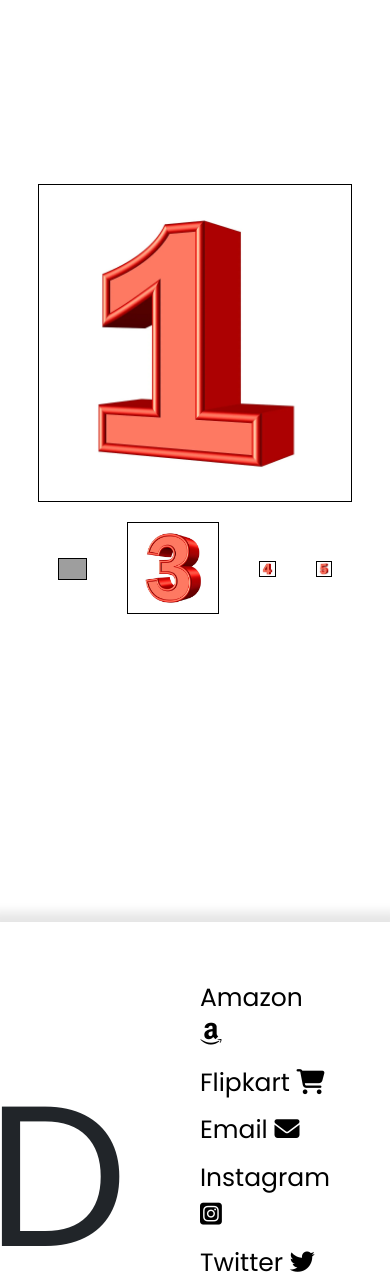
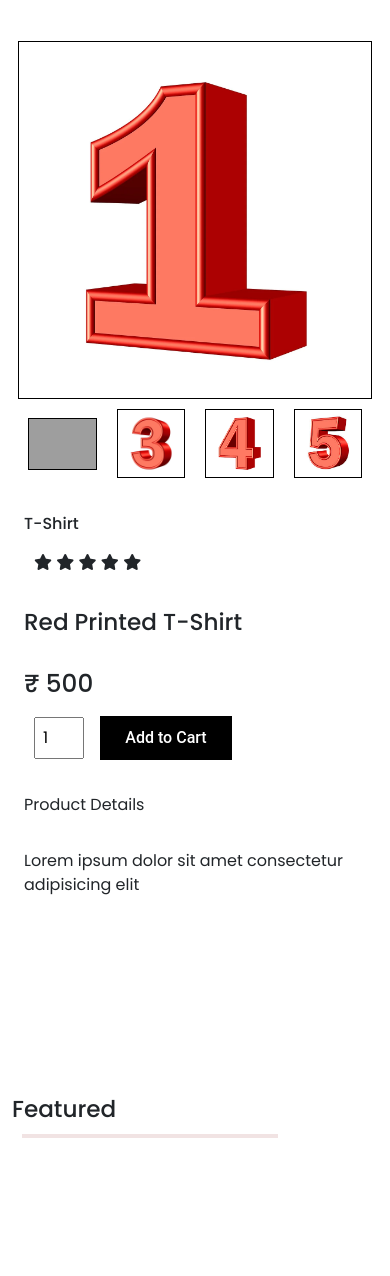
Before and after one commit to Ram24102002/VOID-Project, a PHP site: page /single_product.html in a window 390 px wide. Shown: the part 117-1393 px from the top of the page. Run offline with PHP 8.4, Linux system fonts and the light colour scheme; grey boxes are pictures that could not be loaded.

Commit message:
day 1 push

```diff
--- a/assets/css/style.css
+++ b/assets/css/style.css
@@ -1,5 +1,10 @@
 @import url('https://fonts.googleapis.com/css2?family=Poppins:ital,wght@0,100;0,200;0,300;0,400;0,500;0,600;0,700;0,800;0,900;1,100;1,200;1,300;1,400;1,500;1,600;1,700;1,800;1,900&display=swap');
 
+
+.h-100px
+{
+    height: 20px;
+}
 
 a, u {
     text-decoration: none;
@@ -303,12 +308,13 @@ ul, li
 
 .single-product
 {
+    /* height: 700px; */
     padding: 10px 10px 200px 10px;
 }
 
 .single-product div
 {
-    padding: 20px;
+    padding: 10px;
 }
 
 .small-img-col img , .single-img
@@ -318,6 +324,14 @@ ul, li
     border: 1px solid black;
 }
 
+.single-product input{
+    width: 50px;
+    padding: 7px;
+    margin: 10px;
+}
+.single-product input:focus{
+    outline: none;
+}
 
 
 
@@ -406,6 +420,21 @@ footer div p
     background-position-y: 0px;
   }
 
+  .single-product
+{
+    height: 1000px;
+}
+
+  .small-img-col{
+    /* padding: 10px; */
+    width: 100%;
+  }
+  .small-img-col img
+{
+    width: 100%;
+}
+
+
   }
 
 
@@ -418,6 +447,52 @@ footer div p
 
 /* Button styles---------------------------- */
 
+
+
+
+.buyNow {
+    padding: 10px 25px;
+    font-family: "Roboto", sans-serif;
+    font-weight: 500;
+    background: transparent;
+    outline: none !important;
+    cursor: pointer;
+    transition: all 0.3s ease;
+    position: relative;
+    display: inline-block;
+    background-color: #000;
+  }
+
+  .buyNow {
+    border: 2px solid rgb(255, 255, 255);
+    z-index: 1;
+    color: white;
+  }
+
+  .buyNow:after {
+    position: absolute;
+    content: "";
+    width: 100%;
+    height: 0;
+    bottom: 0;
+    left: 0;
+    z-index: -1;
+    background: rgb(255, 255, 255);
+    transition: all 0.3s ease;
+  }
+
+  .buyNow:hover {
+    color: rgb(0, 0, 0);
+  }
+
+  .buyNow:hover:after {
+    top: 0;
+    height: 100%;
+  }
+
+  .buyNow:active {
+    top: 2px;
+  }
 
 
 
--- a/single_product.html
+++ b/single_product.html
@@ -93,10 +93,10 @@
 
 
 
-<section class="single-product my-5 pt-5">
-    <div class="row mt-5">
-        <div class="col-lg-5 col-md-6 col-sm-12">
-            <img src="assets/imgs/1-img.webp" class="img-fluid single-img w-100 pb-1 " alt="">
+<section class="single-product container center-div pt-5 my-5">
+    <div class="row">
+        <div class="col-lg-5 col-md-12 col-sm-12">
+            <img src="assets/imgs/1-img.webp" class="img-fluid single-img w-100 pb-1 " id="mainImage" alt="">
             <article class="small-img-group center-div">
                 <div class="small-img-col col-lg-3"><img src="assets/imgs/2-img.png" alt=""></div>
                 <div class="small-img-col col-lg-3"><img src="assets/imgs/3-img.png" alt=""></div>
@@ -104,7 +104,103 @@
                 <div class="small-img-col col-lg-3"><img src="assets/imgs/5-img.jpg" alt=""></div>
             </article>
         </div>
+        <div class="single-product-details p-3 col-lg-6 col-md-12 col-sm-12">
+          <h6>T-Shirt</h6>
+          <div>
+            <i class="fas fa-star"></i>
+            <i class="fas fa-star"></i>
+            <i class="fas fa-star"></i>
+            <i class="fas fa-star"></i>
+            <i class="fas fa-star"></i>
+        </div>
+          <h3 class="py-4">Red Printed T-Shirt</h3>
+          <h2>₹ 500</h2>
+          <input type="number" value="1">
+          <button class="buyNow" role="button">Add to Cart</button>
+          <p class="py-3 mt-2">Product Details</p>
+          <span>Lorem ipsum dolor sit amet consectetur adipisicing elit</span>
+      </div>
     </div>
+
+</section>
+
+
+
+<section id="featured" class="w-100">
+  <article class="container">
+      <h3>Featured</h3>
+      <hr>
+  </article>
+  <div class="row mx-auto container-fluid">
+      <div class="product one col-lg-3 col-md-4 col-sm-6 center-div">
+          <img class="img-fluid" src="assets/imgs/1.jpg" alt="">
+          <div class="details">
+              <div>
+                  <i class="fas fa-star"></i>
+                  <i class="fas fa-star"></i>
+                  <i class="fas fa-star"></i>
+                  <i class="fas fa-star"></i>
+                  <i class="fas fa-star"></i>
+              </div>
+              <h3>Product Name</h3>
+              <p>Product Description</p>
+              <p> ₹ 500</p>
+              <button class="newShopNowButton" role="button">Shop now <i class="fa-solid fa-bag-shopping"></i></button>
+          </div>
+
+      </div>
+      <div class="product one col-lg-3 col-md-4 col-sm-6 center-div">
+          <img class="img-fluid" src="assets/imgs/2.jpg" alt="">
+          <div class="details">
+              <div>
+                  <i class="fas fa-star"></i>
+                  <i class="fas fa-star"></i>
+                  <i class="fas fa-star"></i>
+                  <i class="fas fa-star"></i>
+                  <i class="fas fa-star"></i>
+              </div>
+              <h3>Product Name</h3>
+              <p>Product Description</p>
+              <p> ₹ 500</p>
+              <button class="newShopNowButton" role="button">Shop now <i class="fa-solid fa-bag-shopping"></i></button>
+          </div>
+
+      </div>
+      <div class="product one col-lg-3 col-md-4 col-sm-6 center-div">
+          <img class="img-fluid" src="assets/imgs/3.jpg" alt="">
+          <div class="details">
+              <div>
+                  <i class="fas fa-star"></i>
+                  <i class="fas fa-star"></i>
+                  <i class="fas fa-star"></i>
+                  <i class="fas fa-star"></i>
+                  <i class="fas fa-star"></i>
+              </div>
+              <h3>Product Name</h3>
+              <p>Product Description</p>
+              <p> ₹ 500</p>
+              <button class="newShopNowButton" role="button">Shop now <i class="fa-solid fa-bag-shopping"></i></button>
+          </div>
+
+      </div>
+      <div class="product one col-lg-3 col-md-4 col-sm-6 center-div">
+          <img class="img-fluid" src="assets/imgs/4.jpg" alt="">
+          <div class="details">
+              <div>
+                  <i class="fas fa-star"></i>
+                  <i class="fas fa-star"></i>
+                  <i class="fas fa-star"></i>
+                  <i class="fas fa-star"></i>
+                  <i class="fas fa-star"></i>
+              </div>
+              <h3>Product Name</h3>
+              <p>Product Description</p>
+              <p> ₹ 500</p>
+              <button class="newShopNowButton" role="button">Shop now <i class="fa-solid fa-bag-shopping"></i></button>
+          </div>
+
+      </div>
+  </div>
 </section>
 
 
@@ -140,5 +236,22 @@
 
 
       <script src="https://cdn.jsdelivr.net/npm/bootstrap@5.3.3/dist/js/bootstrap.bundle.min.js" integrity="sha384-YvpcrYf0tY3lHB60NNkmXc5s9fDVZLESaAA55NDzOxhy9GkcIdslK1eN7N6jIeHz" crossorigin="anonymous"></script>
+
+
+
+      <script>
+        var mainImage = document.getElementById('mainImage');
+        var smallImage = document.querySelectorAll('.small-img-col');
+
+        smallImage.forEach(function(smallImg){
+            smallImg.addEventListener('click', function(){
+                mainImage.src = smallImg.children[0].src;
+            });
+        });
+      </script>
+
+
+
+
 </body>
 </html>
```
